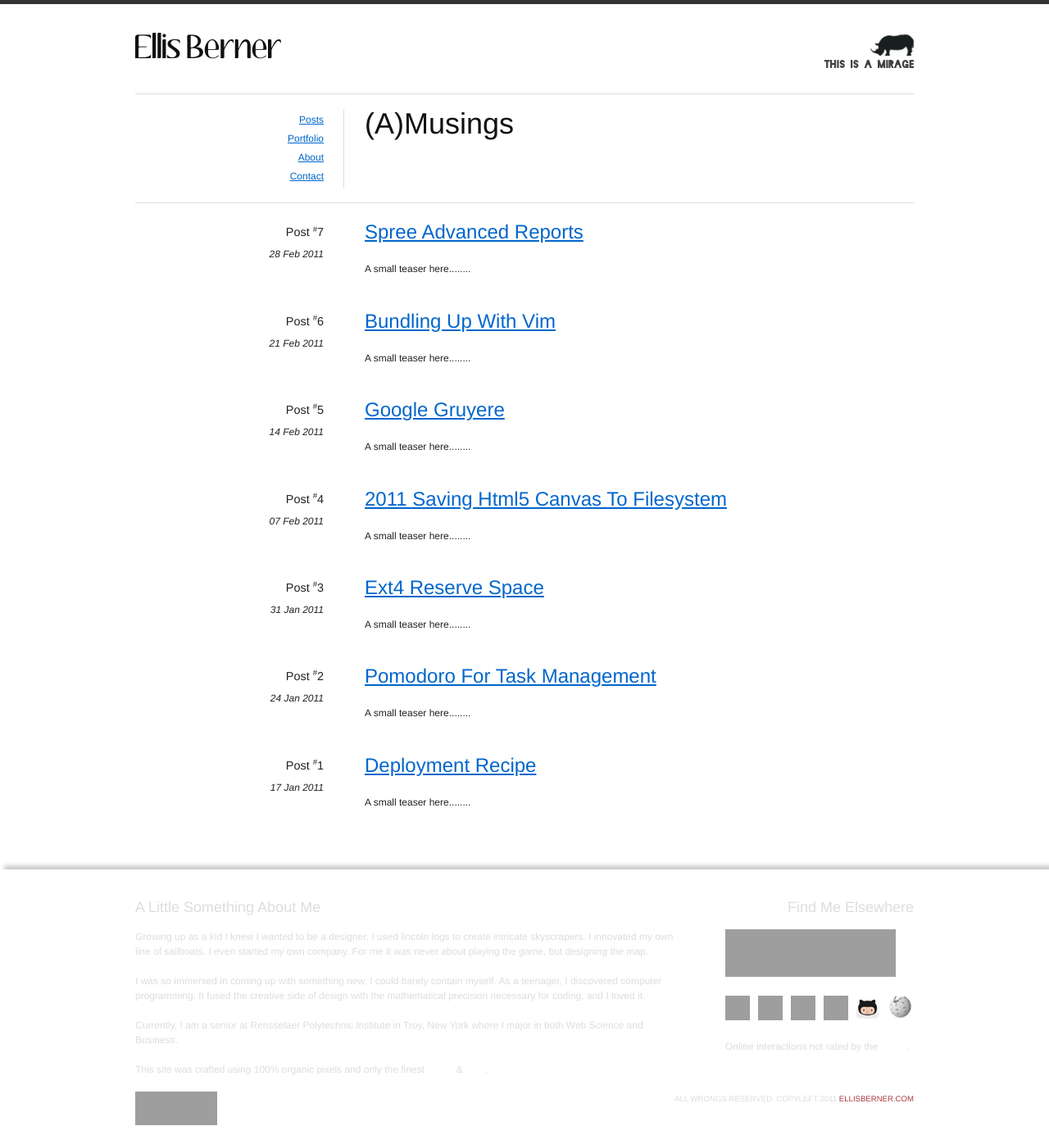
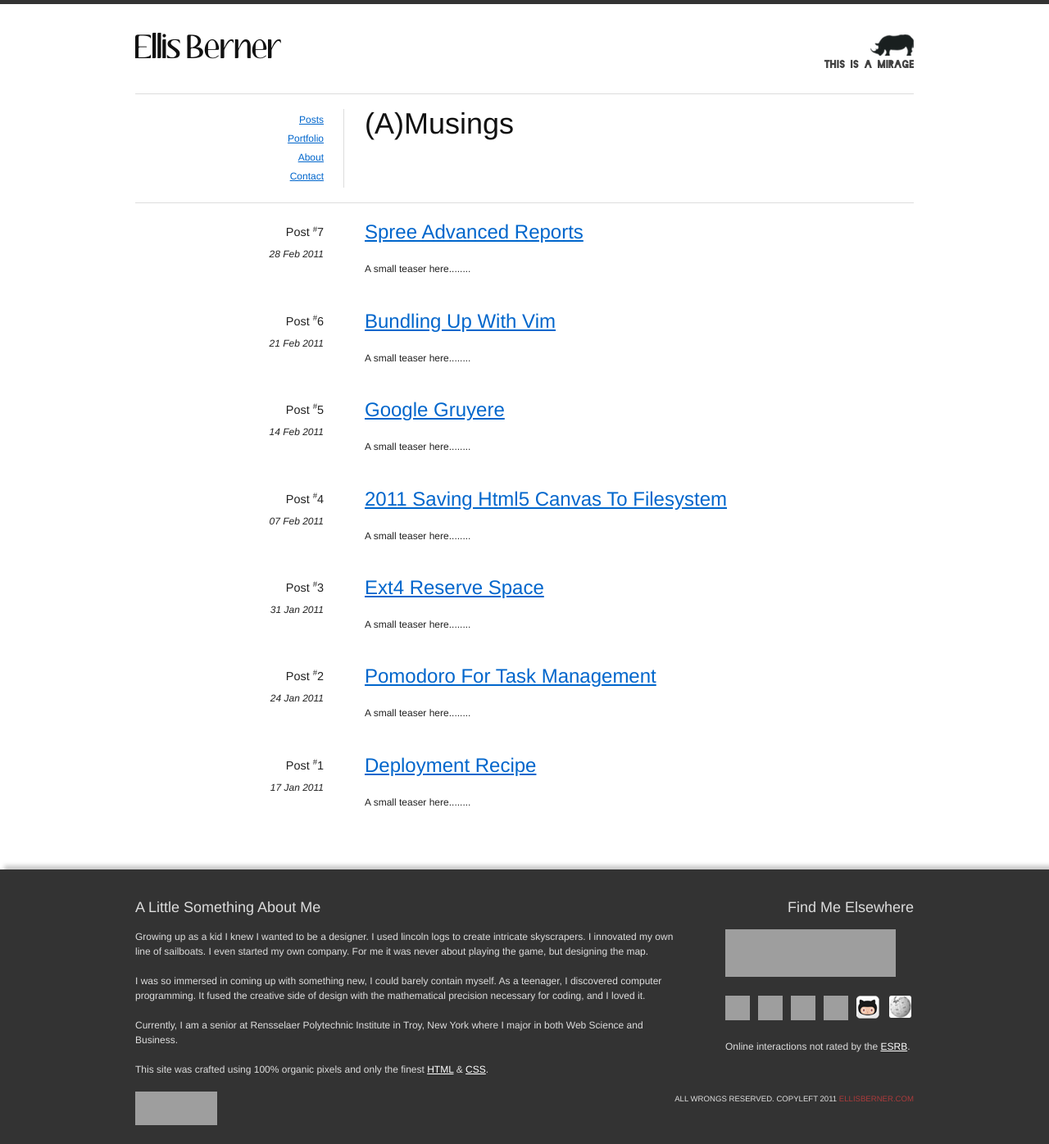
Before and after one commit to maletor/maletor.github.io, a Jekyll site: the page built from index.html, in a window 1280 px wide. Shown: the whole page at 82% size. Built offline with Jekyll 4.4.1, drawn with Linux system fonts in a browser that asks for light colours; grey boxes are pictures that could not be loaded.

Commit message:
background

```diff
--- a/stylesheets/application.css
+++ b/stylesheets/application.css
@@ -17,7 +17,7 @@ p.tweet{overflow:hidden;background-color:#eee;padding:1em;margin:0;}
 .tweet .tweet_time a:focus, .tweet a:focus, .tweet a:hover, .tweet .tweet_time a:hover{color:#1bb9ec;}
 .tweet .tweet_list, .query .tweet_list{list-style-type:none;padding:0;}
 form em{font-weight:bold;color:#f00;}
-#footer{-moz-box-shadow:5px -5px 5px #ccc;-webkit-box-shadow:5px -5px 5px #ccc;box-shadow:5px -5px 5px #ccc;}
+#footer{background:#333;-moz-box-shadow:5px -5px 5px #ccc;-webkit-box-shadow:5px -5px 5px #ccc;box-shadow:5px -5px 5px #ccc;}
 #footer h3{color:#ddd;}
 #footer p{color:#ddd;}
 #footer a{color:#fff;}
```
